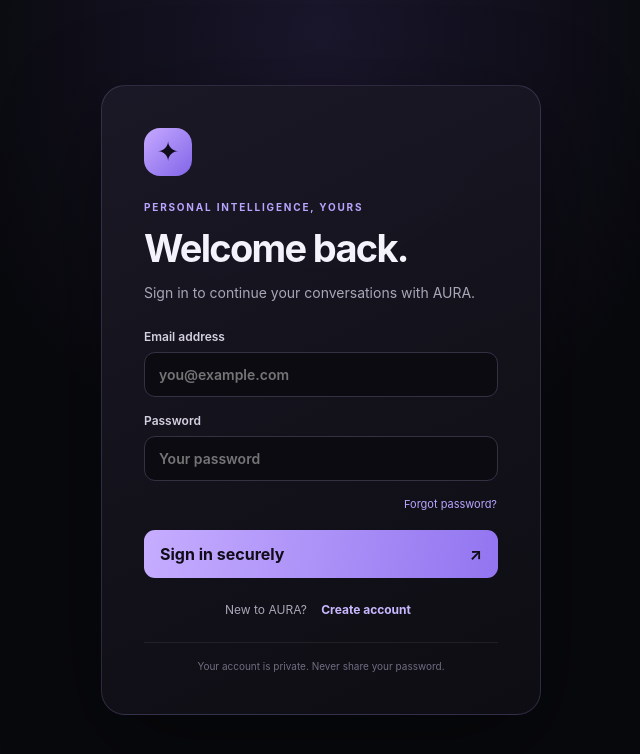
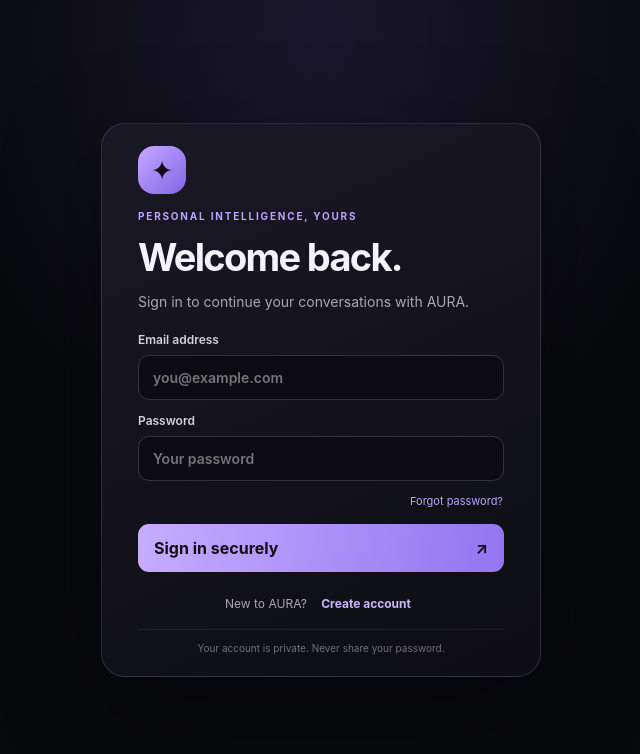
Before and after one commit to astryxleo/AURA-AI, a React (Vite) app: page / in a window 1280 px wide. Shown: the top 754 px of the page, without its empty margins (319-959 px from the left). Built offline with nearby package versions, Linux system fonts and the light colour scheme; no server answers.

Commit message:
Keep signup card within viewport and scroll on short screens

```diff
--- a/src/auth.css
+++ b/src/auth.css
@@ -1,7 +1,7 @@
 
 /* AURA account access */
-.auth-screen{min-height:100vh;min-height:100dvh;display:grid;align-items:start;justify-items:center;overflow-y:auto;overscroll-behavior-y:contain;padding:clamp(12px,3vh,28px) 16px;background:radial-gradient(ellipse at 50% 5%,rgba(150,113,255,.13),transparent 42%),#08090d;color:#f4f2fb;font-family:Inter,ui-sans-serif,system-ui,sans-serif}
-.auth-card{width:min(100%,440px);margin-block:auto;padding:clamp(26px,5vw,42px);border:1px solid rgba(183,164,255,.18);border-radius:24px;background:linear-gradient(155deg,rgba(27,25,38,.96),rgba(13,13,19,.98));box-shadow:0 30px 100px rgba(0,0,0,.42)}
+.auth-screen{min-height:100vh;min-height:100dvh;box-sizing:border-box;display:flex;flex-direction:column;align-items:center;justify-content:center;overflow-y:auto;overscroll-behavior-y:contain;padding:16px;background:radial-gradient(ellipse at 50% 5%,rgba(150,113,255,.13),transparent 42%),#08090d;color:#f4f2fb;font-family:Inter,ui-sans-serif,system-ui,sans-serif}
+.auth-card{box-sizing:border-box;width:min(100%,440px);flex:0 0 auto;margin:auto;padding:clamp(22px,4vw,36px);border:1px solid rgba(183,164,255,.18);border-radius:24px;background:linear-gradient(155deg,rgba(27,25,38,.96),rgba(13,13,19,.98));box-shadow:0 30px 100px rgba(0,0,0,.42)}
 .auth-logo{width:48px;height:48px;display:grid;place-items:center;border-radius:16px;background:linear-gradient(135deg,#c6a9ff,#8165e8);color:#100c1c;font-size:27px;margin-bottom:25px}
 .auth-kicker{font-size:10px;letter-spacing:.18em;color:#b9a4ff;font-weight:700;margin-bottom:12px}
 .auth-card h1{font-size:clamp(29px,5vw,38px);letter-spacing:-.045em;margin:0 0 10px}
@@ -28,5 +28,5 @@
 .auth-reset{justify-self:end;border:0;background:none;color:#b9a4ff;font:inherit;font-size:11px;cursor:pointer;padding:0 1px}.auth-reset:hover{text-decoration:underline}.auth-reset:disabled{opacity:.5;cursor:wait}
 
 /* Compact viewport spacing */
-@media(max-height:720px){.auth-screen{padding-top:12px;padding-bottom:12px}.auth-logo{margin-bottom:16px}.auth-card>p{margin-bottom:18px}.auth-foot{margin-top:17px;padding-top:12px}}
+@media(max-height:820px){.auth-screen{justify-content:flex-start;padding-top:12px;padding-bottom:12px}.auth-logo{margin-bottom:16px}.auth-card>p{margin-bottom:18px}.auth-foot{margin-top:17px;padding-top:12px}.auth-card{padding-top:22px;padding-bottom:22px}.auth-form{gap:13px}}
 @media(max-width:380px){.auth-screen{padding-left:10px;padding-right:10px}.auth-card{padding:22px 18px}.auth-form{gap:13px}}
```
